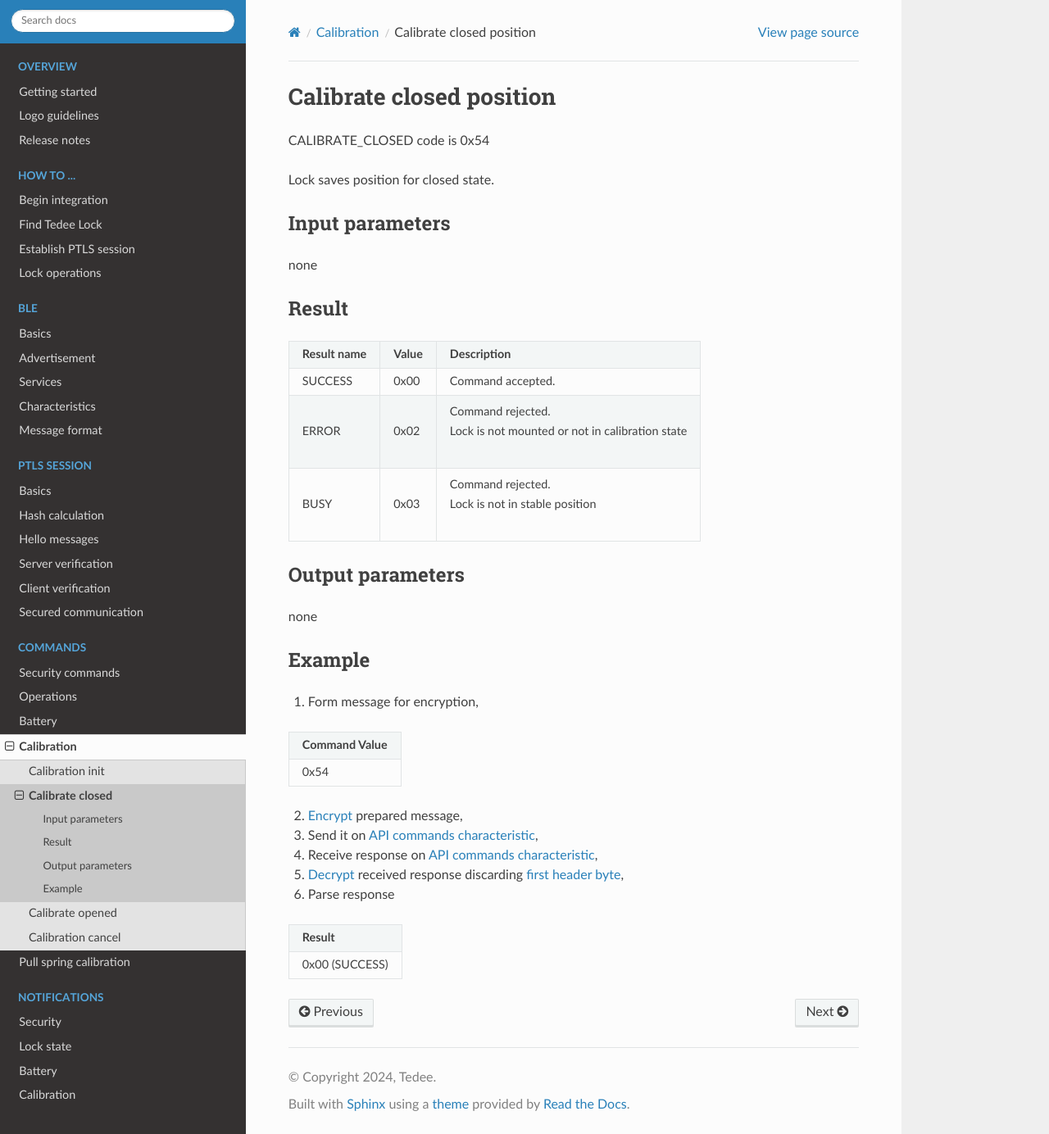
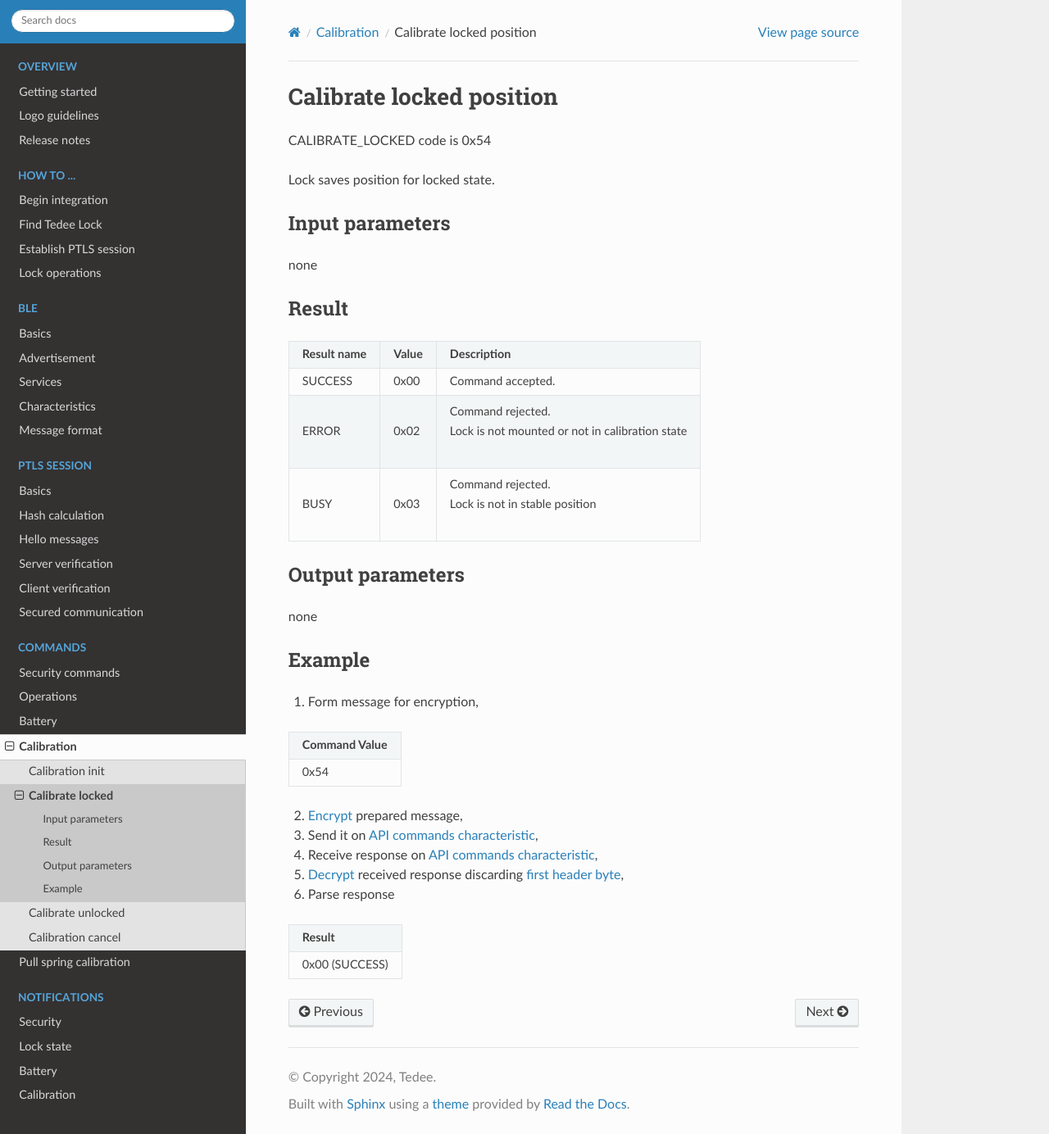
Before and after one commit to tedee-com/tedee-lock-ble-api-doc, a Sphinx documentation site: the page built from docs/source/commands/calibration/calibrate-locked.rst, in a window 1280 px wide and 1384 px high. Shown: the whole window at 82% size. Built offline with Sphinx 7.4.7 and the Read the Docs theme 2.0.0, drawn with Linux system fonts in a browser that asks for light colours.

Commit message:
refactor to locked and unlocked states

```diff
--- a/docs/source/commands/calibration/calibrate-closed.rst
+++ b/docs/source/commands/calibration/calibrate-locked.rst
@@ -1,9 +1,9 @@
-Calibrate closed position
+Calibrate locked position
 =========================
 
-CALIBRATE_CLOSED code is 0x54
+CALIBRATE_LOCKED code is 0x54
 
-Lock saves position for closed state.
+Lock saves position for locked state.
 
 Input parameters
 ----------------
--- a/docs/source/commands/calibration/calibrate-opened.rst
+++ b/docs/source/commands/calibration/calibrate-unlocked.rst
@@ -1,9 +1,9 @@
-Calibrate opened position
-=========================
+Calibrate unlocked position
+===========================
 
-CALIBRATE_OPENED code is 0x55
+CALIBRATE_UNLOCKED code is 0x55
 
-Lock saves position for opened state.
+Lock saves position for unlocked state.
 
 Input parameters
 ----------------
--- a/docs/source/commands/calibration/calibration-init.rst
+++ b/docs/source/commands/calibration/calibration-init.rst
@@ -3,7 +3,7 @@ Calibration init
 
 CALIBRATION_INIT code is 0x53
 
-Enters lock into calibration process of opened and closed positions.
+Enters lock into calibration process of unlocked and locked positions.
 
 Input parameters
 ----------------
--- a/docs/source/commands/calibration/index.rst
+++ b/docs/source/commands/calibration/index.rst
@@ -6,13 +6,13 @@ Calibration
    :hidden:
 
    Calibration init <calibration-init>
-   Calibrate closed <calibrate-closed>
-   Calibrate opened <calibrate-opened>
+   Calibrate locked <calibrate-locked>
+   Calibrate unlocked <calibrate-unlocked>
    Calibration cancel <calibration-cancel>
 
 **Operations**
 
 - `Calibration init <calibration-init.html>`_
-- `Calibrate closed <calibrate-closed.html>`_
-- `Calibrate opened <calibrate-opened.html>`_
+- `Calibrate locked <calibrate-locked.html>`_
+- `Calibrate unlocked <calibrate-unlocked.html>`_
 - `Calibration cancel <calibration-cancel.html>`_
--- a/docs/source/notifications/calibration/calibration-finished.rst
+++ b/docs/source/notifications/calibration/calibration-finished.rst
@@ -3,15 +3,15 @@ Calibration finished
 
 CALIBRATION_FINISHED code is 0xB3
 
-Lock sends this notification when leaves calibration process of opened and closed positions.
+Lock sends this notification when leaves calibration process of unlocked and locked positions.
 
 Parameter
 ---------
 
 | param[0]: result
 
-    * 0 - SUCCESS - lock successfully calibrated opened and closed positions.
+    * 0 - SUCCESS - lock successfully calibrated unlocked and locked positions.
     * 1 - ERROR - something unexpected happened. For example lock is jammed.
-    * 2 - ERROR_POSITIONS - Open and closed positions are too close. Minimum acceptable distance is 60 degrees.
+    * 2 - ERROR_POSITIONS - Unlocked and locked positions are too close. Minimum acceptable distance is 60 degrees.
     * 3 - ERROR_TIMEOUT - Timeout in calibration process.
     * 4 - CANCELLED - Lock received `Calibration cancel <../../commands/calibration/calibration-cancel.html>`_ command.
```
